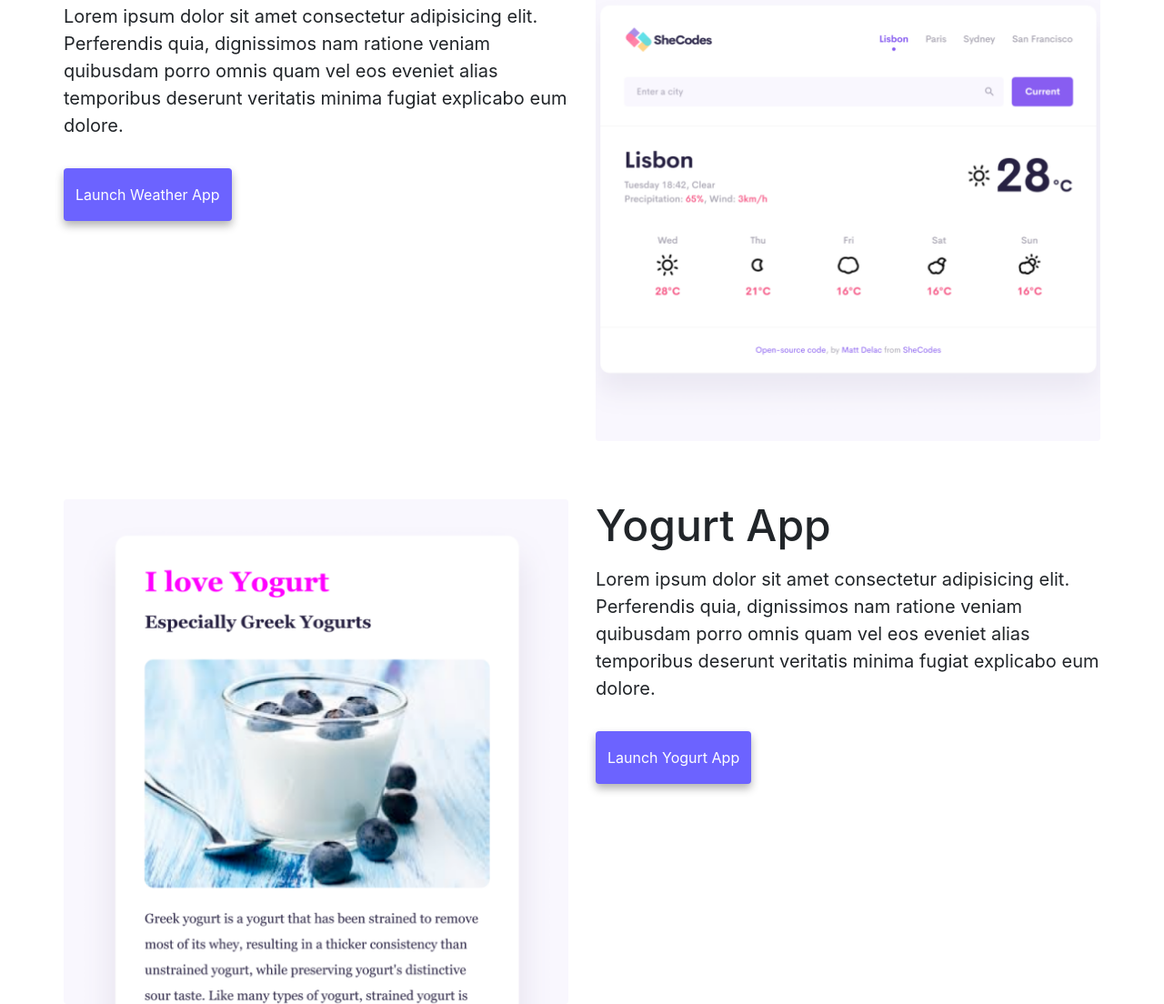
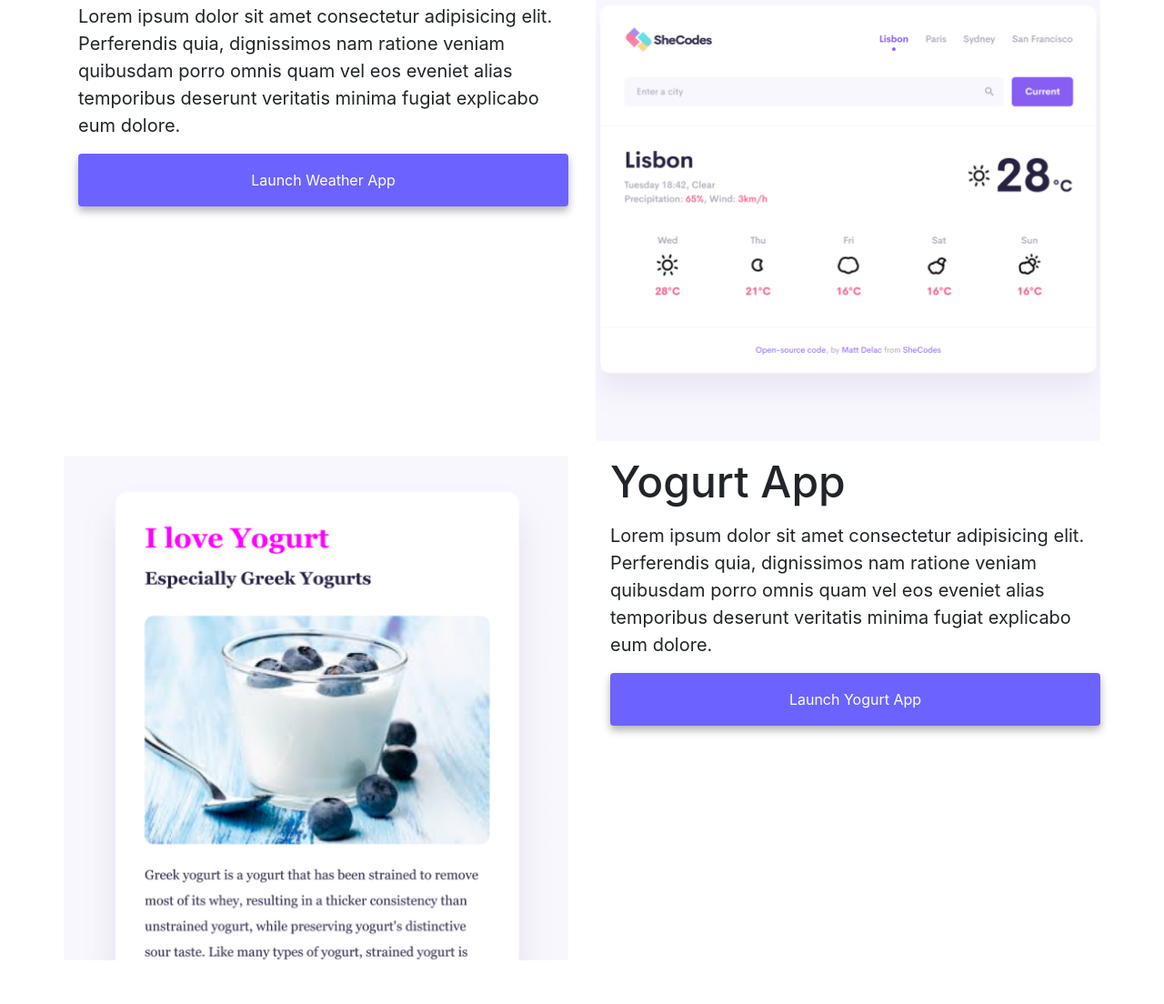
Before and after one commit to henih/Homework_advanced_tools, a plain HTML site: page index.html in a window 1280 px wide. Shown: the part 1130-2234 px from the top of the page at 91% size. After the commit the page ends 2186 px from the top, so only its background shows below. Drawn offline with nearby package versions, Linux system fonts and the light colour scheme.

Commit message:
Fixed reponsiveness

```diff
--- a/index.html
+++ b/index.html
@@ -66,7 +66,10 @@
     <div class="container">
       <div class="row">
         <div class="col-md-6">
-          <img src="/images/yoga.png" class="img-fluid rounded" />
+          <img
+            src="/images/yoga.png"
+            class="img-fluid rounded d-none d-sm-block"
+          />
         </div>
         <div class="col-md-6">
           <h2 class="text-left mb-3">Yoga App</h2>
@@ -76,36 +79,68 @@
             eos eveniet alias temporibus deserunt veritatis minima fugiat
             explicabo eum dolore.
           </p>
-          <div class="btn contact-link mt-3 pt-3 pb-3">Launch Yoga App</div>
+          <div class="btn contact-link text-sm-center mt-3 pt-3 pb-3 d-block">
+            Launch Yoga App
+          </div>
         </div>
         <div class="row">
           <div class="col-md-6">
-            <h2 class="text-left mb-3 mt-5">Weather App</h2>
-            <p>
+            <h2 class="text-left ml-3 mb-3 mt-5">Weather App</h2>
+            <p class="ml-3">
               Lorem ipsum dolor sit amet consectetur adipisicing elit.
               Perferendis quia, dignissimos nam ratione veniam quibusdam porro
               omnis quam vel eos eveniet alias temporibus deserunt veritatis
               minima fugiat explicabo eum dolore.
             </p>
-            <div class="btn contact-link mt-3 pt-3 pb-3">
+            <div
+              class="
+                btn
+                contact-link
+                text-sm-center
+                ml-3
+                mt-3
+                pt-3
+                pb-3
+                d-block
+              "
+            >
               Launch Weather App
             </div>
           </div>
           <div class="col-md-6 mt-5">
-            <img src="images/weather.png" class="img-fluid rounded mb-3" />
-          </div>
-          <div class="col-md-6 mt-5">
-            <img src="images/yogurt.png" class="img-fluid rounded" />
+            <img
+              src="images/weather.png"
+              class="img-fluid rounded mb-3 d-none d-sm-block"
+            />
           </div>
           <div class="col-md-6">
-            <h2 class="text-left mb-3 mt-5">Yogurt App</h2>
-            <p>
+            <img
+              src="images/yogurt.png"
+              class="img-fluid rounded d-none d-sm-block"
+            />
+          </div>
+          <div class="col-md-6">
+            <h2 class="text-left ml-3 mb-3" id="yogurt_section">Yogurt App</h2>
+            <p class="ml-3">
               Lorem ipsum dolor sit amet consectetur adipisicing elit.
               Perferendis quia, dignissimos nam ratione veniam quibusdam porro
               omnis quam vel eos eveniet alias temporibus deserunt veritatis
               minima fugiat explicabo eum dolore.
             </p>
-            <div class="btn contact-link mt-3 pt-3 pb-3">Launch Yogurt App</div>
+            <div
+              class="
+                btn
+                contact-link
+                text-sm-center
+                ml-3
+                mt-3
+                pt-3
+                pb-3
+                d-block
+              "
+            >
+              Launch Yogurt App
+            </div>
           </div>
         </div>
       </div>
--- a/style.css
+++ b/style.css
@@ -78,3 +78,17 @@ p {
 .email-link:hover {
   text-decoration: underline;
 }
+
+
+
+@media (max-width: 576px) {
+  h1 {
+    font-size: 30px;
+  }
+}
+
+@media (max-width: 576px) {
+  h2 {
+    font-size: 28px;
+  }
+}
```
Also changed, not shown: about.html (+1 -1 lines).
